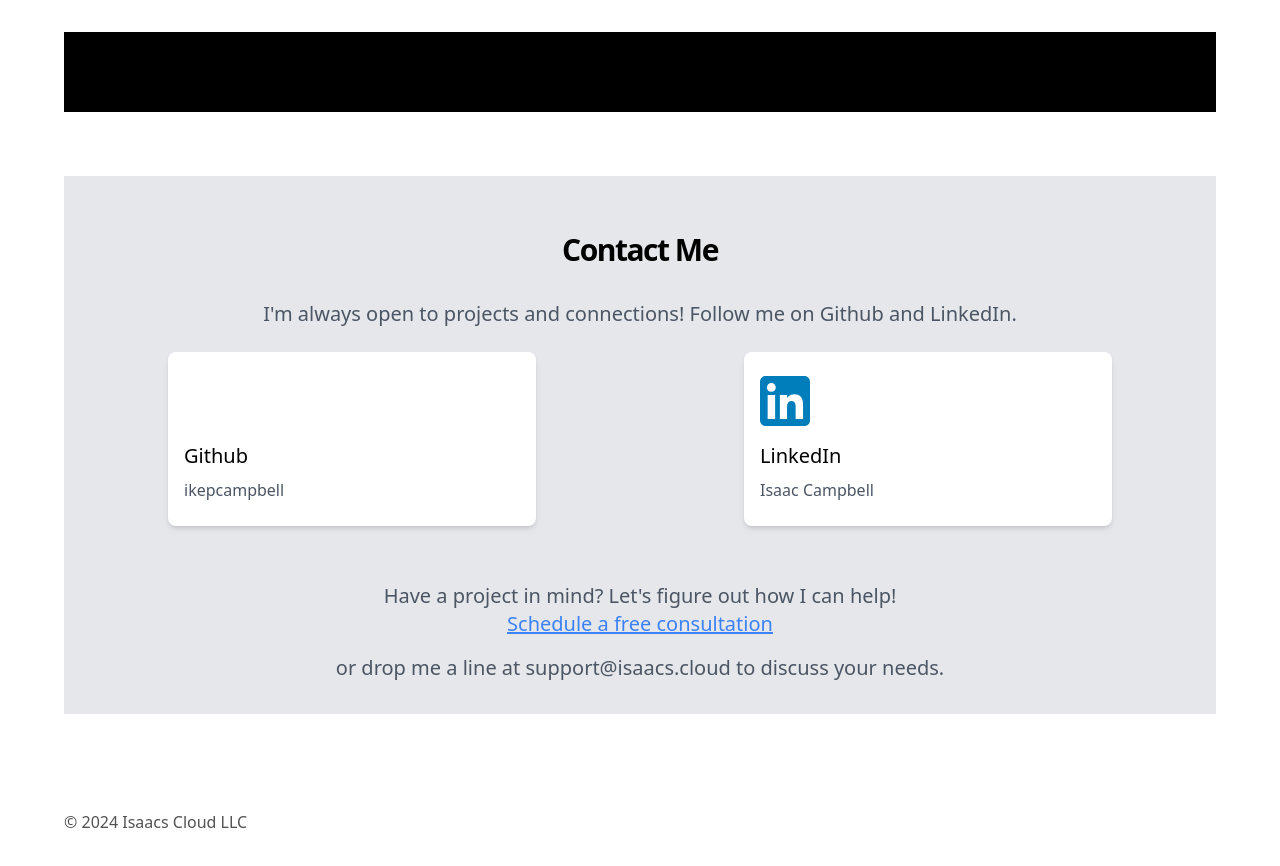
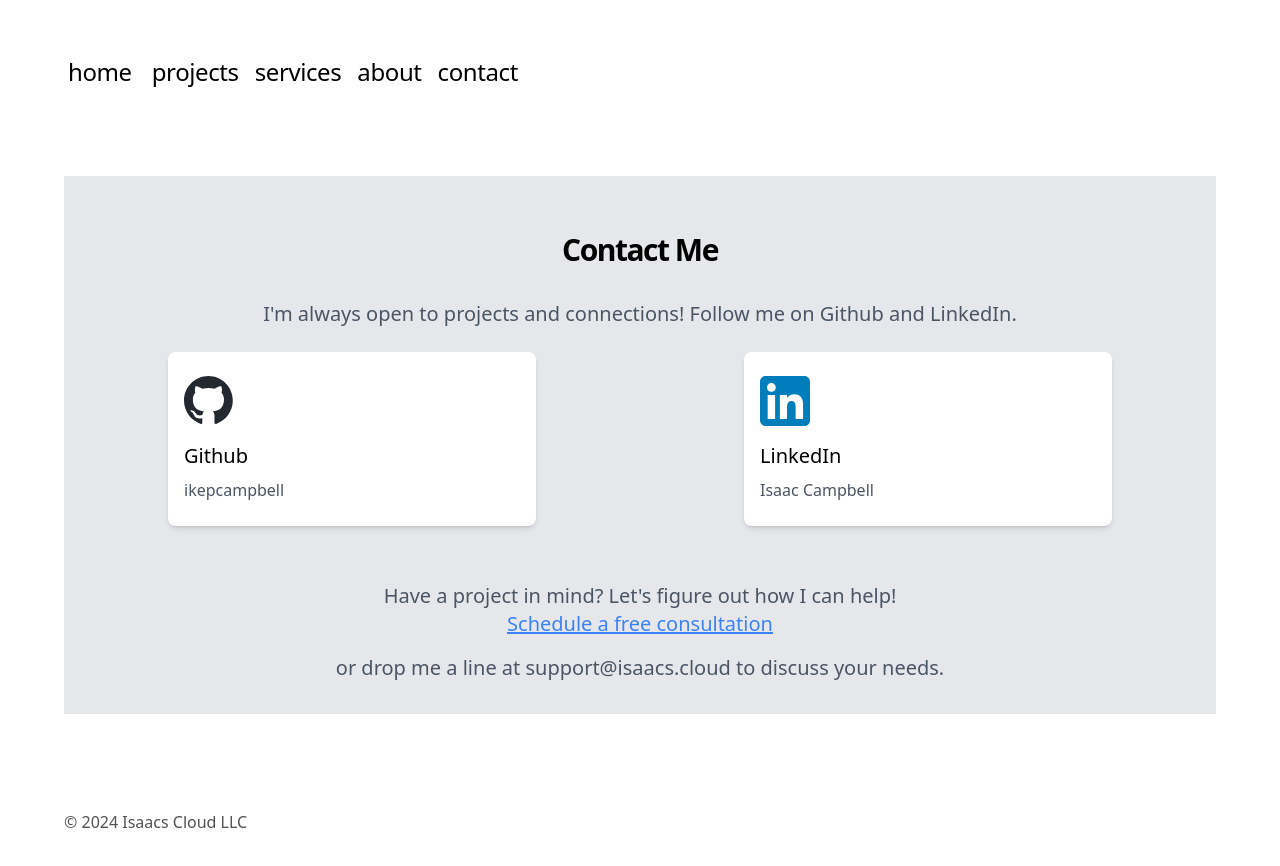
Before and after one commit to IsaacsCloudLLC/ikepcampbell.github.io, a Next.js app: page /contact in a window 1280 px wide. Shown: the top 866 px of the page. Built offline with nearby package versions, Linux system fonts and the light colour scheme.

Commit message:
do pricing next

```diff
--- a/app/contact/page.tsx
+++ b/app/contact/page.tsx
@@ -1,3 +1,4 @@
+'use client'
 import React from 'react';
 
 
@@ -14,18 +15,18 @@ function LinkedIn() {
     )
 }
 
-function GitHubIcon() {
+function GitHubIconLight() {
     return (
         <svg width="50"
             height="50"
-            viewBox="0 0 98 96"
+            viewBox="0 0 100 100"
             xmlns="http://www.w3.org/2000/svg">
             <path fillRule="evenodd"
                 d="M48.854 0C21.839 0 0 22 0 49.217c0 21.756 13.993 40.172 33.405 46.69 2.427.49 3.316-1.059 3.316-2.362 0-1.141-.08-5.052-.08-9.127-13.59 2.934-16.42-5.867-16.42-5.867-2.184-5.704-5.42-7.17-5.42-7.17-4.448-3.015.324-3.015.324-3.015 4.934.326 7.523 5.052 7.523 5.052 4.367 7.496 11.404 5.378 14.235 4.074.404-3.178 1.699-5.378 3.074-6.6-10.839-1.141-22.243-5.378-22.243-24.283 0-5.378 1.94-9.778 5.014-13.2-.485-1.222-2.184-6.275.486-13.038 0 0 4.125-1.304 13.426 5.052a46.97 46.97 0 0 1 12.214-1.63c4.125 0 8.33.571 12.213 1.63 9.302-6.356 13.427-5.052 13.427-5.052 2.67 6.763.97 11.816.485 13.038 3.155 3.422 5.015 7.822 5.015 13.2 0 18.905-11.404 23.06-22.324 24.283 1.78 1.548 3.316 4.481 3.316 9.126 0 6.6-.08 11.897-.08 13.526 0 1.304.89 2.853 3.316 2.364 19.412-6.52 33.405-24.935 33.405-46.691C97.707 22 75.788 0 48.854 0z"
-                fill="#fff" /></svg>
+                fill="#24292f" />
+        </svg>
     )
 }
-
 export default function Page() {
     return (
         <section className="bg-gray-200 dark:bg-gray-800 p-4">
@@ -35,7 +36,7 @@ export default function Page() {
             </p>
             <div className="flex flex-wrap jutisfy-center md:justify-between p-2">
                 <a href="https://github.com/IkePCampbell" className="relative lg:left-20 w-full lg:w-1/3 md:w-1/3 mb-4 px-4 py-6 rounded-lg shadow-md hover:shadow-lg-hover bg-white dark:bg-gray-700">
-                    <GitHubIcon />
+                    <GitHubIconLight />
                     <p className="text-xl font-medium mb-2 mt-4">Github</p>
                     <p className="text-gray-600 dark:text-gray-300 hover:text-gray-800 dark:hover:text-gray-100">ikepcampbell</p>
                 </a>
--- a/app/layout.tsx
+++ b/app/layout.tsx
@@ -46,13 +46,13 @@ export default function RootLayout({
     <html
       lang="en"
       className={cx(
-        'text-black bg-white dark:text-white dark:bg-black',
+        'text-black bg-white dark:text-white dark:bg-black ',
         GeistSans.variable,
         GeistMono.variable
       )}
     >
       <body className="antialiased max-w-6xl mx-4 mt-8 lg:mx-auto">
-        <div className="sticky top-0 z-50 mb-10 bg-black">
+        <div className="sticky top-0 z-50 mb-10 bg-white dark:bg-black">
           <Navbar />
         </div>
         <main className="flex-auto min-w-0 mt-6 flex flex-col px-2 md:px-0">
--- a/app/projects/page.tsx
+++ b/app/projects/page.tsx
@@ -35,7 +35,7 @@ const projects = [
 // ProjectCard component
 function ProjectCard({ project }) {
     return (
-        <div className="bg-white rounded-lg shadow-md p-4 flex items-center">
+        <div className="dark:bg-white rounded-lg shadow-md p-4 flex items-center">
             {project.image && (
                 <img src={project.image} alt={project.title} className="w-32 h-32 mr-4 rounded-2xl" />
             )}
```
Also changed, not shown: 1 other file (tests, documents, lock files or other folders).
